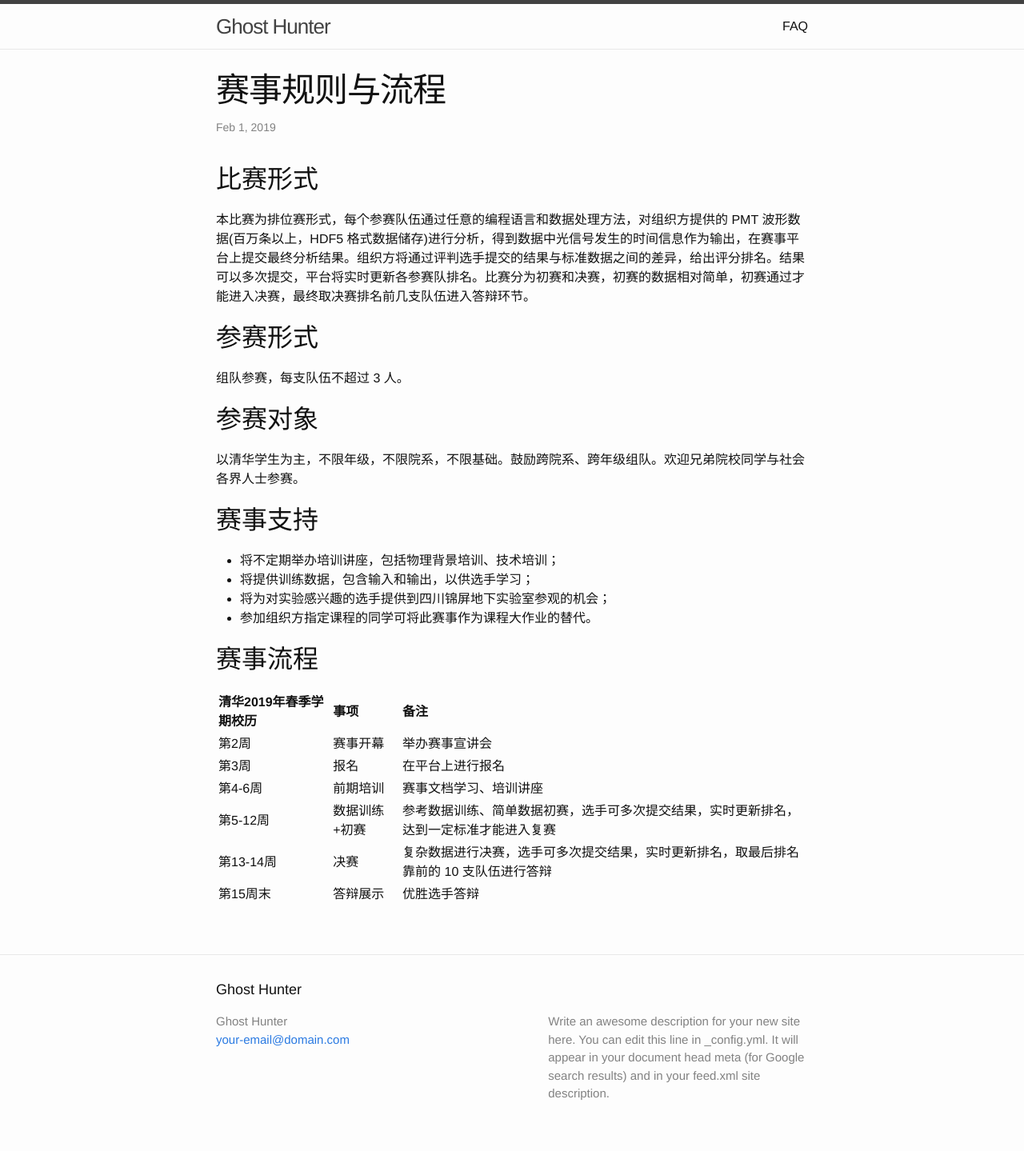
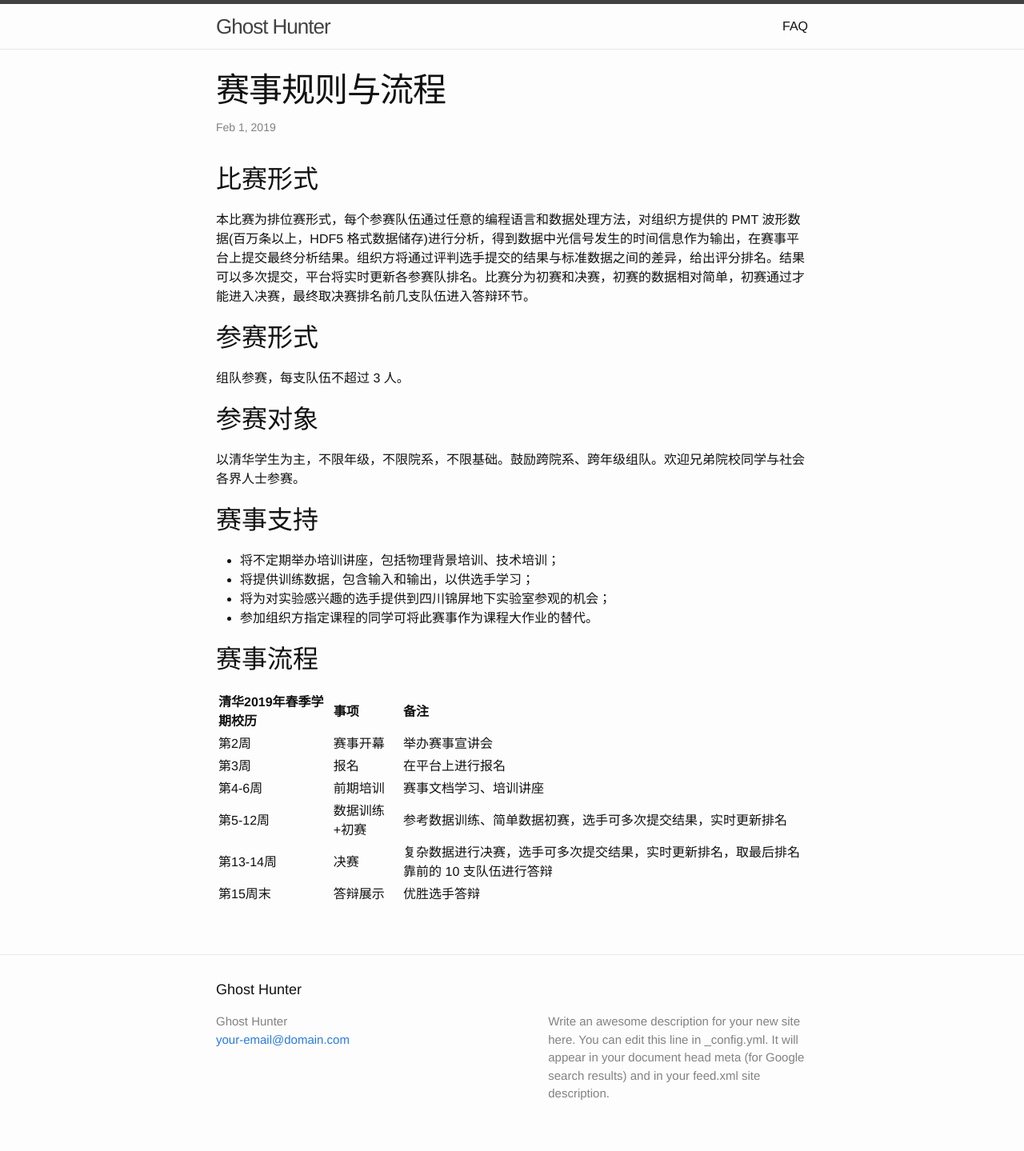
Before and after one commit to ghost-hunter-contest/ghost-hunter-contest.github.io, a Jekyll site: the page built from _posts/2019-02-13-rules.markdown, in a window 1280 px wide. Shown: the whole page at 80% size. Built offline with Jekyll 4.4.1, drawn with Linux system fonts in a browser that asks for light colours.

Commit message:
Let's not set barriers for the 2nd round of the contest.

```diff
--- a/_posts/2019-02-13-rules.markdown
+++ b/_posts/2019-02-13-rules.markdown
@@ -30,6 +30,6 @@ date:   2019-02-01 11:23:45 +0800
 | 第2周      | 赛事开幕      | 举办赛事宣讲会                                                                         |
 | 第3周      | 报名          | 在平台上进行报名                                                                       |
 | 第4-6周    | 前期培训      | 赛事文档学习、培训讲座                                                                 |
-| 第5-12周   | 数据训练+初赛 | 参考数据训练、简单数据初赛，选手可多次提交结果，实时更新排名，达到一定标准才能进入复赛 |
+| 第5-12周   | 数据训练+初赛 | 参考数据训练、简单数据初赛，选手可多次提交结果，实时更新排名 |
 | 第13-14周  | 决赛          | 复杂数据进行决赛，选手可多次提交结果，实时更新排名，取最后排名靠前的 10 支队伍进行答辩 |
 | 第15周末   | 答辩展示      | 优胜选手答辩                                                                           |
```
